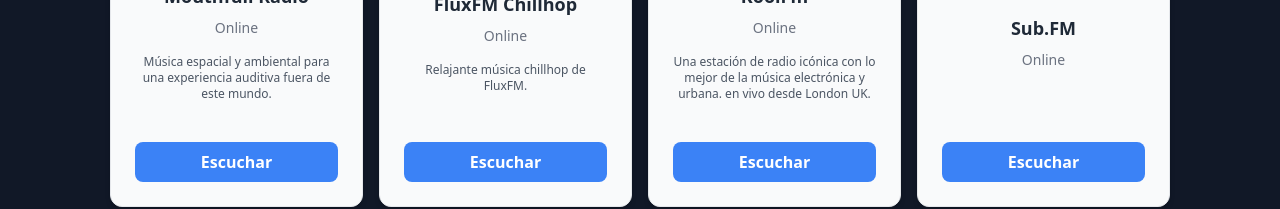
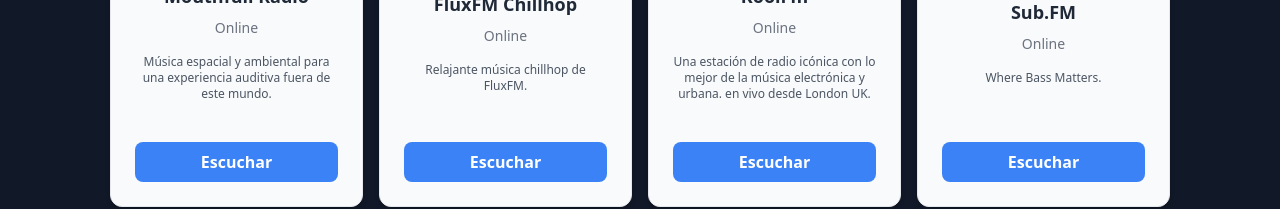
Before and after one commit to MauricioBarrientos/radiowave, a React (Create React App) app: page / in a window 1280 px wide. Shown: the part 1457-1666 px from the top of the page. Built offline with nearby package versions, Linux system fonts and the light colour scheme.

Commit message:
se añade y se cambia cover y se añade descripcion Sub.Fm

```diff
--- a/src/mock/stations.js
+++ b/src/mock/stations.js
@@ -137,8 +137,9 @@ const stations = [
     id: 17,
     name: 'Sub.FM',
     frequency: 'Online',
-    cover: 'https://www.sub.fm/wp-content/uploads/2020/11/subfm350-1.png',
+    cover: 'https://encrypted-tbn0.gstatic.com/images?q=tbn:ANd9GcRRZBFICOlM_CRxlesXI7v0m5zA2xU3j5s6R_KJCjs9O73NcYaFe1MDusV0zyZM200W5w&usqp=CAU',
     url: 'https://streamlive1.hearthis.at:8000/9061142.ogg?time=1758572814',
+    description: 'Where Bass Matters.'
   },
 ];
 
```
